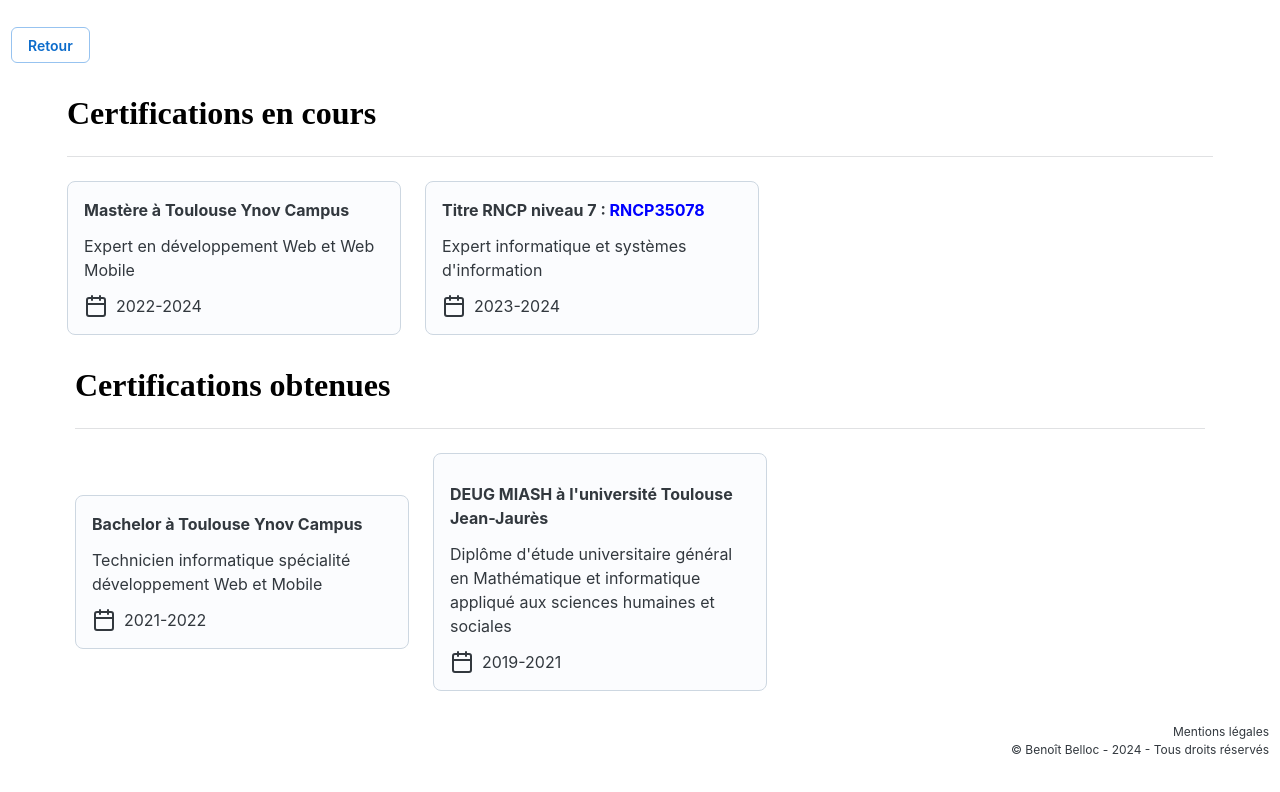
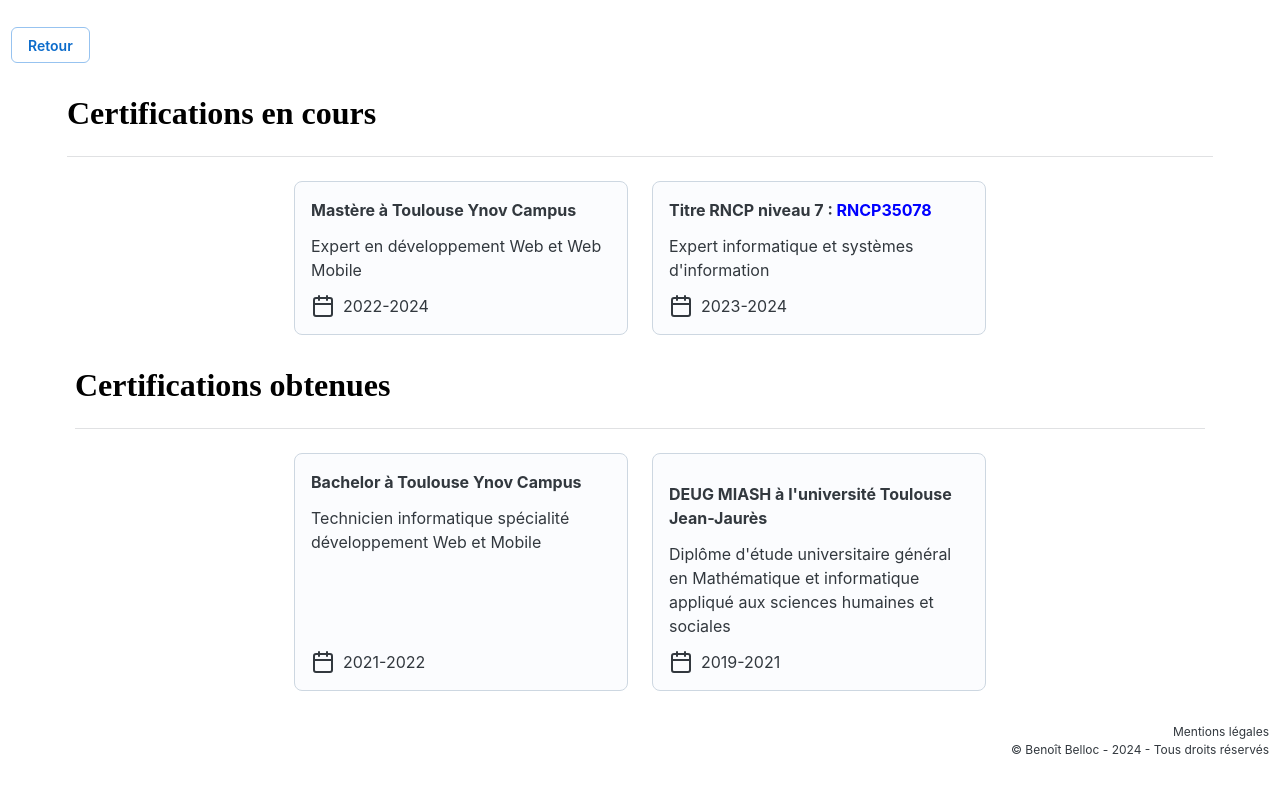
Before and after one commit to benoitbelloc/portfolio, a React (Vite) app: page /certifications in a window 1280 px wide. Shown: the top 792 px of the page. Built offline with nearby package versions, Linux system fonts and the light colour scheme.

Commit message:
correction certifs

```diff
--- a/src/component/certifications.tsx
+++ b/src/component/certifications.tsx
@@ -14,7 +14,7 @@ export default function Certifications() {
       <Stack spacing={3} mx={{ xs: 1, md: 7 }} my={4}>
         <h1>Certifications en cours</h1>
         <Divider />
-        <Stack direction={{ xs: 'column', md: 'row' }} spacing={3} alignItems="center" mt={3}>
+        <Stack direction={{ xs: 'column', md: 'row' }} spacing={3} justifyContent="center" mt={3}>
           <Card sx={{ width: 300 }} variant="outlined">
             <Typography><b>Mastère à Toulouse Ynov Campus</b></Typography>
             <CardContent>
@@ -42,7 +42,7 @@ export default function Certifications() {
       <Stack spacing={3} mx={{ xs: 1, md: 8 }} my={4}>
         <h1>Certifications obtenues</h1>
         <Divider />
-        <Stack direction={{ xs: 'column', md: 'row' }} spacing={3} alignItems="center" mt={1}>
+        <Stack direction={{ xs: 'column', md: 'row' }} spacing={3} justifyContent="center" mt={1}>
           <Card sx={{ width: 300 }} variant="outlined">
             <Typography><b>Bachelor à Toulouse Ynov Campus</b></Typography>
             <CardContent>
```
